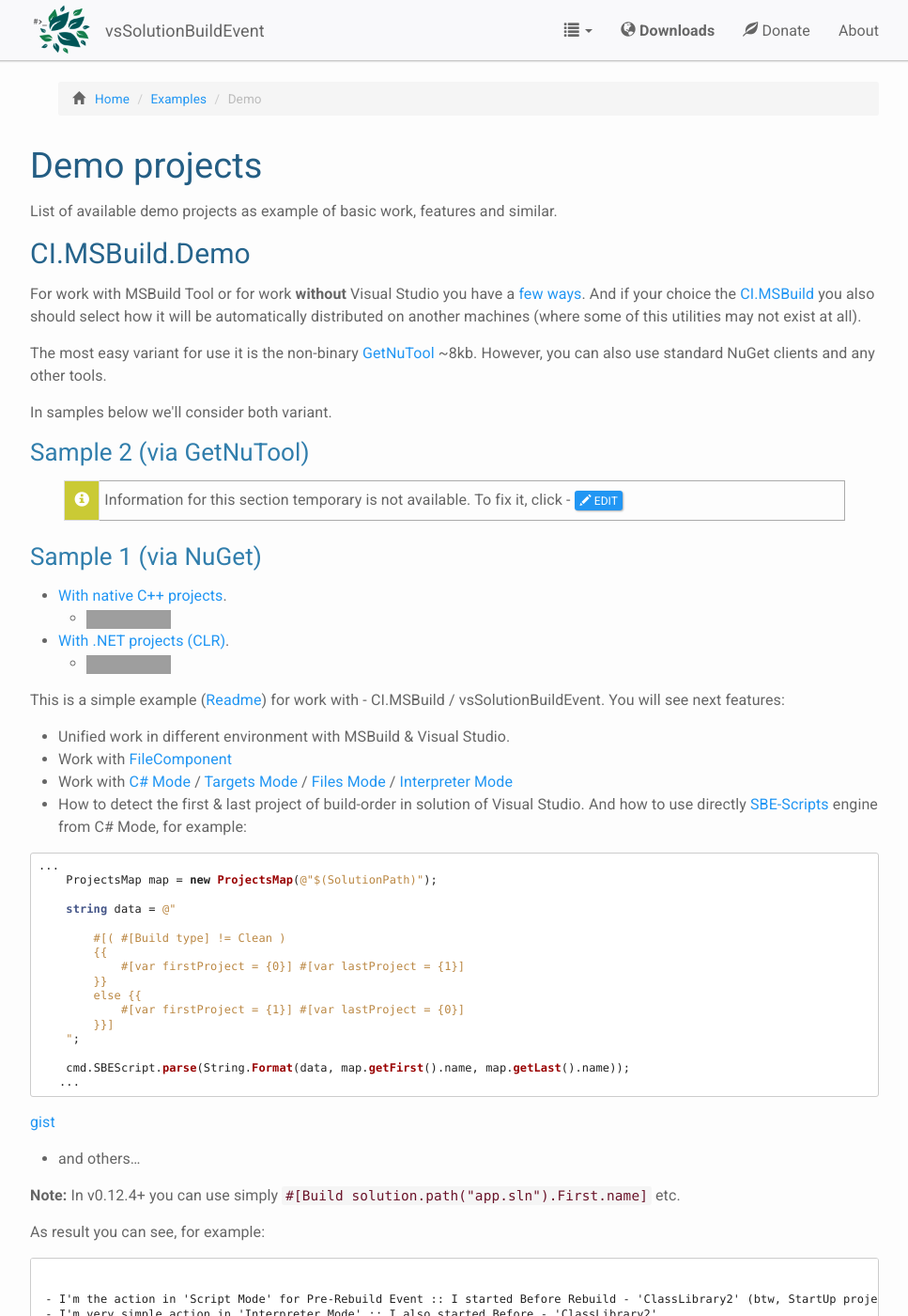
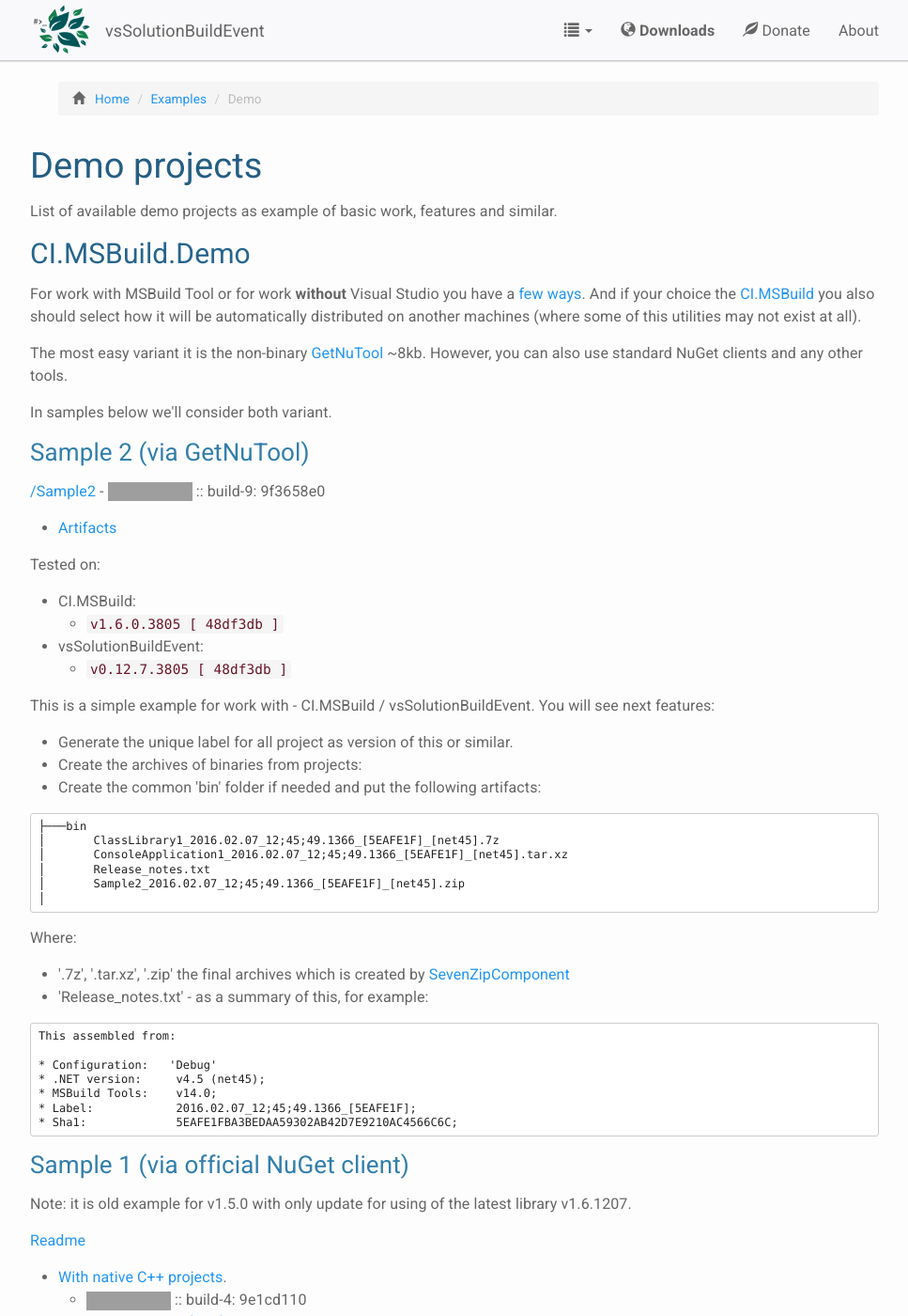
Before and after one commit to 3F/web.vsSBE, a Jekyll site: the page built from _doc/Examples/Demo.md, in a window 1280 px wide and 1400 px high. Shown: the whole window at 94% size, without its empty margins (156-1123 px from the left). Built offline with Jekyll 4.4.1, drawn with Linux system fonts in a browser that asks for light colours; nearby versions of some CDN libraries; comment, search, counter and statistics services are not loaded; some of the changed text lies outside the part shown; grey boxes are pictures that could not be loaded.

Commit message:
+ Demo/Sample2 & fixed 'edit' button

````diff
--- a/_doc/Examples/Demo.md
+++ b/_doc/Examples/Demo.md
@@ -12,22 +12,74 @@
 
 For work with MSBuild Tool or for work **without** Visual Studio you have a [few ways](../../Features/Solution-wide/#how-about-msbuild-tool-or-how-to-work-without-visual-studio). And if your choice the [CI.MSBuild](../../CI/CI.MSBuild/) you also should select how it will be automatically distributed on another machines (where some of this utilities may not exist at all).
 
-The most easy variant for use it is the non-binary [GetNuTool](https://github.com/3F/GetNuTool) ~8kb. However, you can also use standard NuGet clients and any other tools.
+The most easy variant it is the non-binary [GetNuTool](https://github.com/3F/GetNuTool) ~8kb. However, you can also use standard NuGet clients and any other tools.
 
 In samples below we'll consider both variant.
 
 ### Sample 2 (via GetNuTool)
 
-{% include elem/fillme %}
+[/Sample2](https://github.com/3F/CI.MSBuild.Demo/tree/master/Sample2) - [![](https://img.shields.io/badge/build-passing-brightgreen.svg?style=flat)](https://ci.appveyor.com/project/3Fs/ci-msbuild-demo/build/build-9) :: build-9: 9f3658e0
 
-### Sample 1 (via NuGet)
+* [Artifacts](https://ci.appveyor.com/project/3Fs/ci-msbuild-demo/build/build-9/artifacts)
 
-* [With native C++ projects](https://github.com/3F/CI.MSBuild.Demo/tree/master/native%20C%2B%2B/Sample1).
-    * [![](https://img.shields.io/badge/native_C%2B%2B-passing-brightgreen.svg?style=flat)](https://ci.appveyor.com/project/3Fs/ci-msbuild-demo/build/build-4)
-* [With .NET projects (CLR)](https://github.com/3F/CI.MSBuild.Demo/tree/master/.NET/Sample1).
-    * [![](https://img.shields.io/badge/.NET_(CLR)-passing-brightgreen.svg?style=flat)](https://ci.appveyor.com/project/3Fs/ci-msbuild-demo/build/build-5)
+Tested on:
 
-This is a simple example ([Readme](https://github.com/3F/CI.MSBuild.Demo/blob/master/native%20C%2B%2B/Sample1/Readme.md)) for work with - CI.MSBuild / vsSolutionBuildEvent. You will see next features:
+* CI.MSBuild:
+    * `v1.6.0.3805 [ 48df3db ]`
+* vsSolutionBuildEvent:
+    * `v0.12.7.3805 [ 48df3db ]`
+
+This is a simple example for work with - CI.MSBuild / vsSolutionBuildEvent. You will see next features:
+
+* Generate the unique label for all project as version of this or similar.
+* Create the archives of binaries from projects:
+* Create the common 'bin' folder if needed and put the following artifacts:
+
+```
+├───bin
+│       ClassLibrary1_2016.02.07_12;45;49.1366_[5EAFE1F]_[net45].7z
+│       ConsoleApplication1_2016.02.07_12;45;49.1366_[5EAFE1F]_[net45].tar.xz
+│       Release_notes.txt
+│       Sample2_2016.02.07_12;45;49.1366_[5EAFE1F]_[net45].zip
+│
+```
+
+Where:
+
+* '.7z', '.tar.xz', '.zip' the final archives which is created by [SevenZipComponent]({{site.docp}}/Scripts/SBE-Scripts/Components/SevenZipComponent/)
+* 'Release_notes.txt' - as a summary of this, for example:
+
+```
+This assembled from:
+
+* Configuration:   'Debug'
+* .NET version:     v4.5 (net45);
+* MSBuild Tools:    v14.0;
+* Label:            2016.02.07_12;45;49.1366_[5EAFE1F];
+* Sha1:             5EAFE1FBA3BEDAA59302AB42D7E9210AC4566C6C;
+```
+
+### Sample 1 (via official NuGet client)
+
+Note: it is old example for v1.5.0 with only update for using of the latest library v1.6.1207.
+
+[Readme](https://github.com/3F/CI.MSBuild.Demo/blob/master/Sample1/native%20C%2B%2B/Readme.md)
+
+* [With native C++ projects](https://github.com/3F/CI.MSBuild.Demo/tree/master/Sample1/native%20C%2B%2B).
+    * [![](https://img.shields.io/badge/native_C%2B%2B-passing-brightgreen.svg?style=flat)](https://ci.appveyor.com/project/3Fs/ci-msbuild-demo/build/build-4) :: build-4: 9e1cd110
+* [With .NET projects (CLR)](https://github.com/3F/CI.MSBuild.Demo/tree/master/Sample1/.NET).
+    * [![](https://img.shields.io/badge/.NET_(CLR)-passing-brightgreen.svg?style=flat)](https://ci.appveyor.com/project/3Fs/ci-msbuild-demo/build/build-5) :: build-5: 9e1cd110
+
+Tested on:
+
+* CI.MSBuild:
+    * `v1.6.0.3805 [ 48df3db ]`
+    * `v1.5.0.2692 [ 8bde22a ]`
+* vsSolutionBuildEvent:
+    * `v0.12.7.3805 [ 48df3db ]`
+    * `v0.12.3.2692 [ 8bde22a ]`
+
+This is a simple example for work with - CI.MSBuild / vsSolutionBuildEvent. You will see next features:
 
 * Unified work in different environment with MSBuild & Visual Studio.
 * Work with [FileComponent](../../Scripts/SBE-Scripts/Components/FileComponent/)
@@ -36,7 +88,7 @@
 
 {% raw %}
 ```csharp
-...
+    ...
     ProjectsMap map = new ProjectsMap(@"$(SolutionPath)");
 
     string data = @"
@@ -57,20 +109,17 @@
 
 [gist](https://gist.github.com/3F/b1f613511737121a4bd1)
 
-* and others...
+* and other...
 
 **Note:** In v0.12.4+ you can use simply [`#[Build solution.path("app.sln").First.name]`](../../Scripts/SBE-Scripts/Components/BuildComponent/#solution) etc.
 
 As result you can see, for example:
 
 ```
-
-
  - I'm the action in 'Script Mode' for Pre-Rebuild Event :: I started Before Rebuild - 'ClassLibrary2' (btw, StartUp project - 'Sample1').
  - I'm very simple action in 'Interpreter Mode' :: I also started Before - 'ClassLibrary2'.
  - I'm the action in 'Script Mode' for Post-Rebuild Event :: I started After Rebuild the all projects. I mean after 'ConsoleApplication1'!
  - I only for Build/Rebuild operations and I'm working only if I can't see any errors with your build.
-
 ```
 
 
--- a/_includes/elem/fillme
+++ b/_includes/elem/fillme
@@ -1,7 +1,7 @@
 {% if page.path contains "/index.html" %}
   {% assign path = page.path %}
 {% else %}
-  {% assign docPath = {{page.path}} | split: '/_doc/' %}
+  {% assign docPath = {{page.path}} | split: '_doc/' %}
   {% assign path = "_doc/" | append: docPath[1] %}
 {% endif %}
 
--- a/_layouts/doc.html
+++ b/_layouts/doc.html
@@ -19,7 +19,7 @@
   {% if page.path contains "/index.html" %}
     {% assign path = page.path %}
   {% else %}
-    {% assign docPath = {{page.path}} | split: '/_doc/' %}
+    {% assign docPath = {{page.path}} | split: '_doc/' %}
     {% assign path = "_doc/" | append: docPath[1] %}
   {% endif %}
 
````
Also changed, not shown: _doc/Features/Custom counters.md (+2 -1 lines), _doc/Features/Date & Time.md (+26 -2 lines), _doc/Features/vssbe.md (+12 -0 lines), _doc/Resources/projectName/vs_rename_project_219.png (added).
